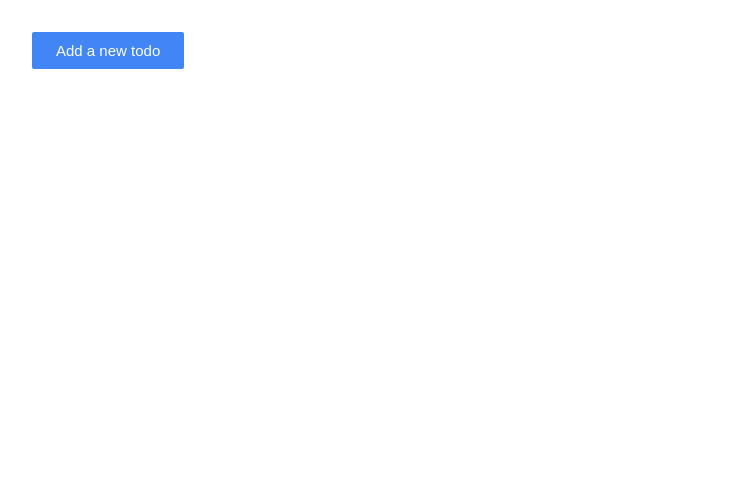
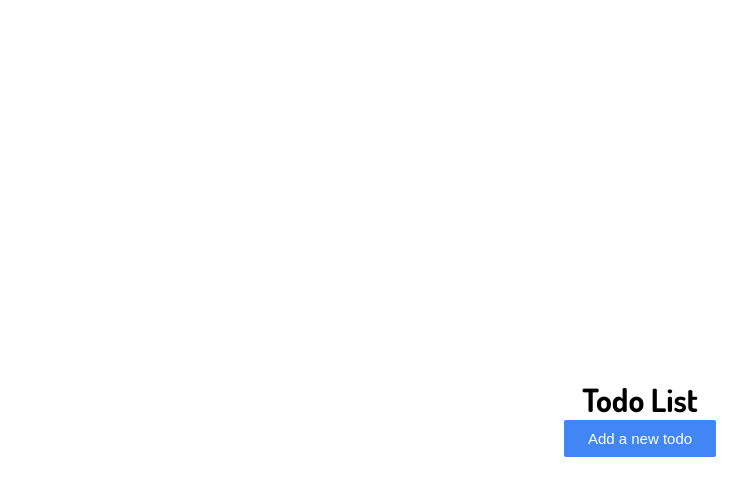
Before and after one commit to ashique12009/react-todo, a React (Vite) app: page / in a window 1280 px wide. Shown: the top 496 px of the page, without its empty margins (0-747 px from the left). Built offline with nearby package versions, Linux system fonts and the light colour scheme; data requests are answered from the project's data file.

Commit message:
google font dosis added

```diff
--- a/index.html
+++ b/index.html
@@ -4,6 +4,14 @@
     <meta charset="UTF-8" />
     <link rel="icon" type="image/svg+xml" href="/vite.svg" />
     <meta name="viewport" content="width=device-width, initial-scale=1.0" />
+
+    <link rel="preconnect" href="https://fonts.googleapis.com" />
+    <link rel="preconnect" href="https://fonts.gstatic.com" crossorigin />
+    <link
+      href="https://fonts.googleapis.com/css2?family=Dosis:wght@200..800&display=swap"
+      rel="stylesheet"
+    />
+
     <title>React Todo App with JSON DB</title>
   </head>
   <body>
--- a/src/App.jsx
+++ b/src/App.jsx
@@ -1,4 +1,4 @@
-import { useEffect, useState } from "react";
+import { useEffect } from "react";
 import Modal from "./components/Modal";
 import List from "./components/List";
 import Legend from "./components/Legend";
@@ -37,6 +37,8 @@ function App() {
 
   return (
     <>
+      <div className="make-center">
+        <h1>Todo List</h1>
         <button className="add-btn" id="openModal">
           Add a new todo
         </button>
@@ -46,6 +48,7 @@ function App() {
         <List />
 
         <Legend />
+      </div>
     </>
   );
 }
--- a/src/index.css
+++ b/src/index.css
@@ -5,7 +5,7 @@
 }
 
 body {
-  font-family: Arial, Helvetica, sans-serif;
+  font-family: "Dosis", sans-serif;
   background-color: #ffffff;
   padding: 32px;
 }
@@ -205,3 +205,11 @@ body {
   font-size: 15px;
   color: #1a1a1a;
 }
+/* custom css */
+.make-center{
+  display: flex;
+  justify-content: center;
+  align-items: center;
+  flex-direction: column;
+  min-height: 100vh;
+}
```
Lines whose indentation alone changed are shown as unchanged.
